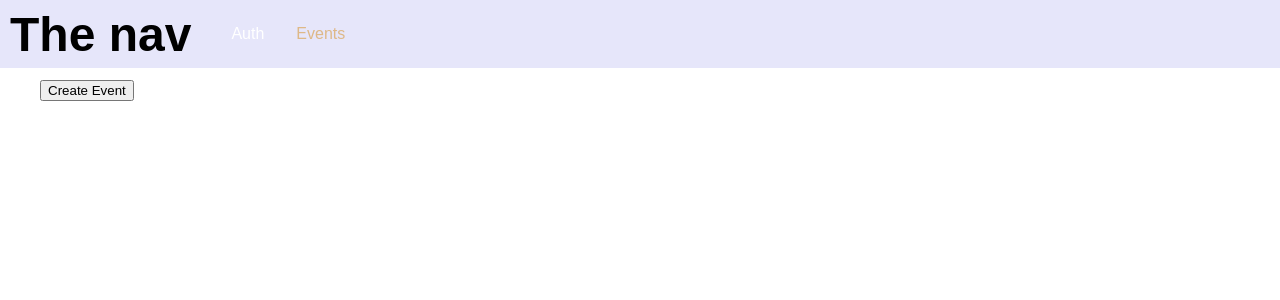
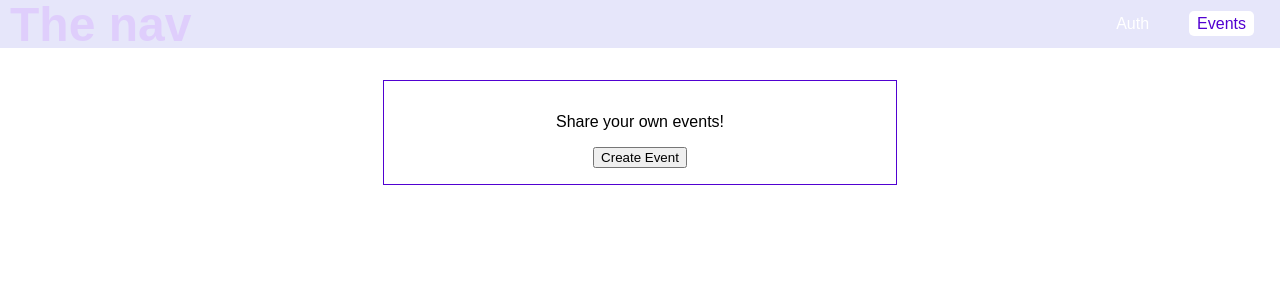
Before and after one commit to Ark20/grab2, a React (Create React App) app in the folder frontend/: page /events in a window 1280 px wide. Shown: the top 300 px of the page. Built offline with nearby package versions, Linux system fonts and the light colour scheme.

Commit message:
more work on the modal
modal is added but app isn't redirecting from events to auth when the user isn't authenticated

```diff
--- a/frontend/src/components/Navigation/MainNavigation.css
+++ b/frontend/src/components/Navigation/MainNavigation.css
@@ -8,11 +8,14 @@
     height: 3.0rem;
     display: flex;
     align-items: center;
-}
+    justify-content: space-between;
+    box-sizing: border-box;}
 
 .navLogo {
     margin: 0 ;
     font-size: 1.5rem;
+    color: #dfcefc;
+
 }
 
 .navItem {
@@ -22,26 +25,37 @@
 }
 
 .navItem ul {
-    padding: 0;
-    list-style: none;
     display: flex;
+  list-style: none;
+  padding: 0;
+  margin: 0;
+  align-items: center;
 }
 .navItem li{
     margin: 0 1rem
 }
-.navItem a{
+.navItem a,
+.navItem button
+{
     text-decoration: none;
-    color: white
+    color: white;
+    padding: 0.25rem 0.5rem;
+    border: none;
+    font: inherit;
+    background: transparent;
+    cursor: pointer;
+    vertical-align: middle;
+    margin: 0;
 
 }
 
 .navItem a:hover,
 .navItem a:active,
 .navItem a.active
-
 {
-    color: burlywood
-
+    background: #ffffff;
+    color: #5101d1;
+    border-radius: 5px;
 }
 .main{
     margin:5rem 2.5rem
--- a/frontend/src/index.css
+++ b/frontend/src/index.css
@@ -3,3 +3,39 @@ body {
  padding: 0;
  font-family:  sans-serif;
 }
+
+
+.auth{
+  width: 25rem;
+  max-width:80%;
+  margin: 5rem auto;
+}
+
+.form label,
+.form input {
+  width: 100%;
+  display:block;
+
+}
+
+.form {
+  margin-bottom: 1rem;
+
+
+}
+
+.form label {
+ margin-bottom: 0.5rem;
+
+}
+
+.form-actions button {
+  background:lavender;
+  font: inherit;
+  color: white;
+  border: 1px solid lavender;
+  border-radius: 5px;
+  padding: 0.25rem 1rem;
+  margin-right:1rem;
+  box-shadow: 1px 1px 5px rgba(0, 0, 0, 0.26)
+}
--- /dev/null
+++ b/frontend/src/pages/Events.css
@@ -0,0 +1,8 @@
+.events-control {
+    text-align: center;
+    border: 1px solid #5101d1;
+    padding: 1rem;
+    margin: 2rem auto;
+    width: 30rem;
+    max-width: 80%;
+  }
--- a/frontend/src/pages/Events.js
+++ b/frontend/src/pages/Events.js
@@ -1,11 +1,13 @@
 import React, { Component } from 'react'
-
+import './Events.css'
 class EventsPage extends Component {
     render() {
         return  (
-        <div>
+        <div className="events-control">
+            <p>Share your own events!</p>
             <button className="btn">Create Event</button>
         </div>
+
         )
 }
 }
```
Also changed, not shown: frontend/src/App.js (+5 -3 lines), frontend/src/components/Modal/Modal.js (added, +19 -0 lines), frontend/src/components/Modal/Modal.css (added), 2 other files (tests, documents, lock files or other folders).
